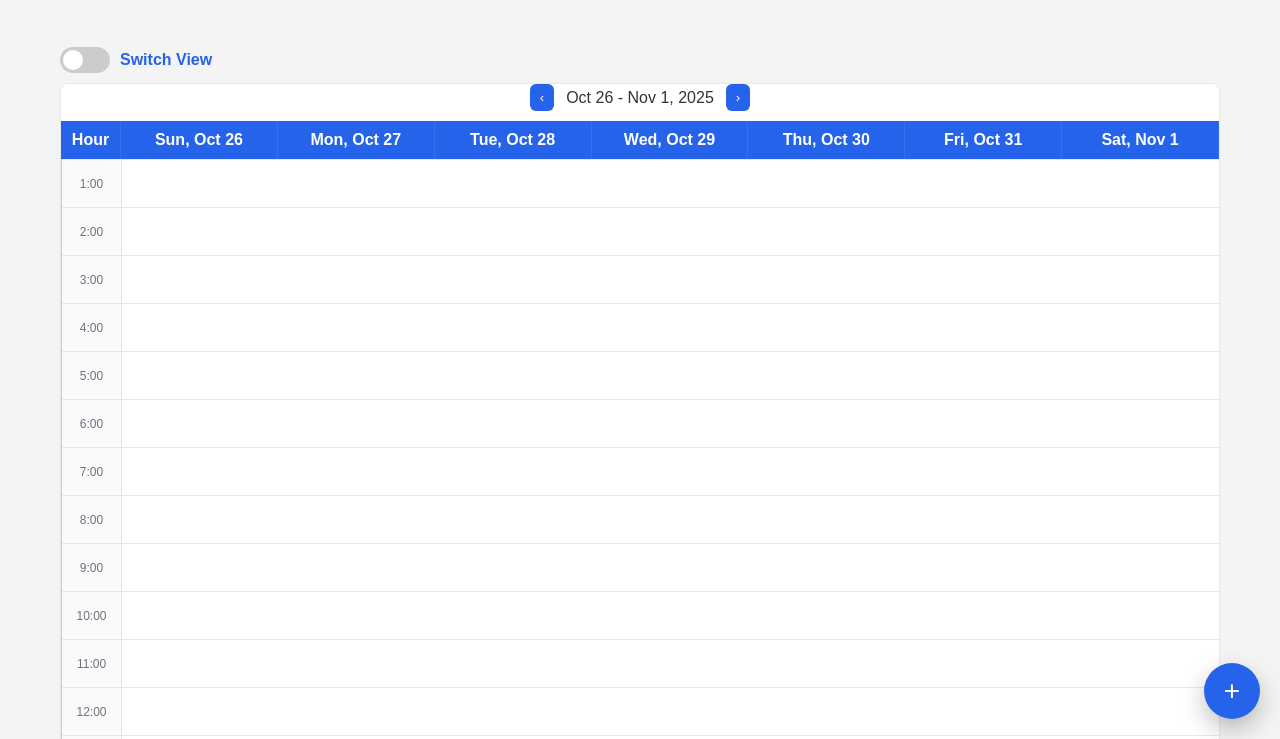
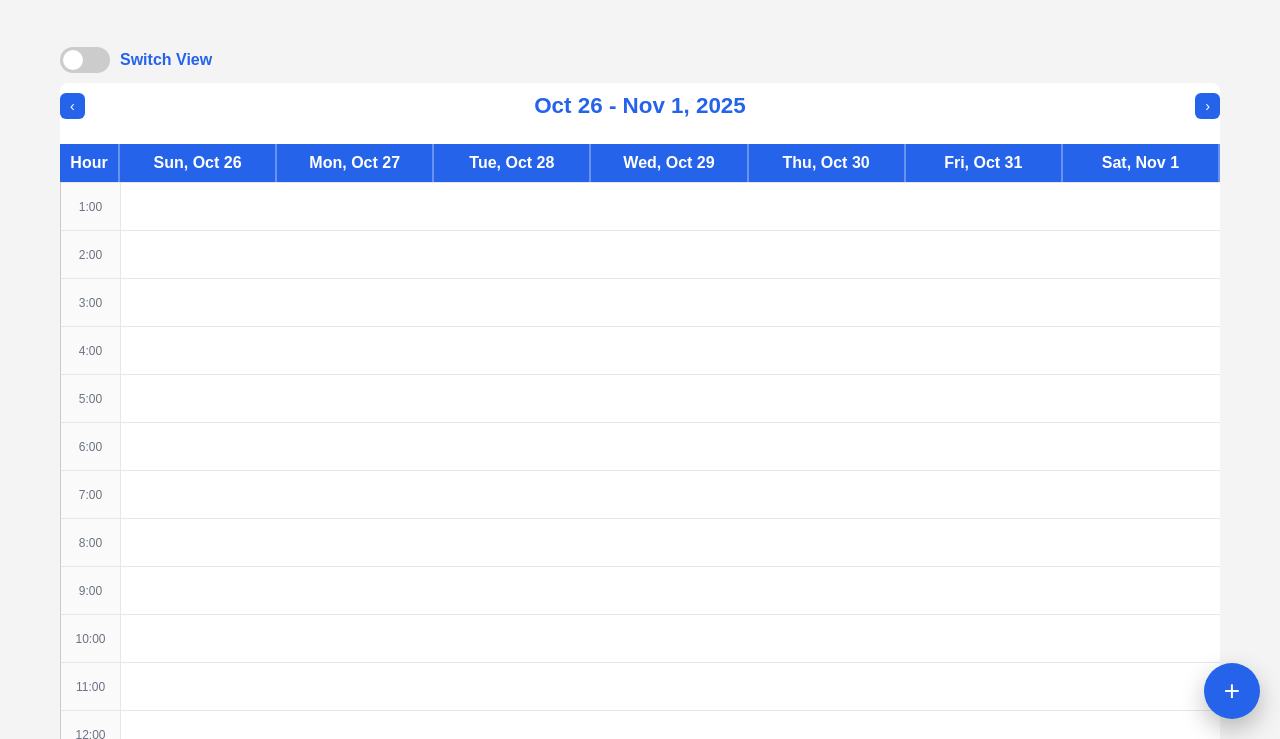
Before and after one commit to Hershey2428/OrgSite, a plain HTML site: page OrgSite.html in a window 1280 px wide. Shown: the part 61-800 px from the top of the page. Drawn offline with Linux system fonts and the light colour scheme.

Commit message:
Fixed arrows and formatting

```diff
--- a/OrgSite.css
+++ b/OrgSite.css
@@ -17,28 +17,61 @@ body{
   margin:20px auto;
   padding: 20px;
 }
+
 h1{
   color:#333;
   text-align:center;
   margin-bottom:10px;
 }
 
-.week-nav{
-  display:flex;
-  justify-content:center;
-  align-items:center;
-  gap:12px;
-  margin-bottom:10px;
-}
-.week-nav button{
-  background:var(--primary);
-  color:white;
-  border:none;
-  padding:6px 10px;
-  border-radius:6px;
-  cursor:pointer;
+.week-nav {
+  display: flex;
+  justify-content: center;
+  align-items: center;
+  margin: 10px 0 20px;
+  color: var(--primary);
+  gap: 10px;
 }
 
+.week-nav {
+  position: relative;
+  display: flex;
+  justify-content: center;
+  align-items: center;
+  margin: 10px 0 25px;
+  color: var(--primary);
+}
+
+.week-nav::before {
+  content: none;
+}
+
+.week-nav button {
+  background-color:var(--primary);
+  color: white;
+  border: none;
+  border-radius: 6px;
+  font-size: 0.9em;
+  padding: 5px 10px;
+  cursor: pointer;
+  position: absolute;
+  top: 50%;
+  transform: translateY(-50%);
+  transition: background-color 0.2s ease, transform 0.15s ease;
+}
+
+#prev-week {
+  left: 0%;
+}
+
+#next-week {
+  right: 0%;
+}
+
+#week-range {
+  font-weight: 700;
+  font-size: 1.4em;
+}
 .hidden {
   display: none !important;
 }
@@ -96,7 +129,7 @@ input:checked + .slider:before{transform: translateX(24px);}
 
 #week{
   background: var(--card);
-  border: 1px solid var(--grid);
+  border: 0px solid var(--grid);
   border-radius: 8px;
   overflow-x: auto;
   margin-bottom:12px;
@@ -109,7 +142,10 @@ input:checked + .slider:before{transform: translateX(24px);}
   font-weight: 600;
   text-align:center;
 }
-.days>div{ padding:10px; border-right:1px solid rgba(255,255,255,0.08); }
+.days>div{
+  padding:10px;
+  border-right:2px solid rgba(255, 255, 255, 0.301);
+}
 .hours{
   display: grid;
   grid-auto-rows: 48px;
@@ -133,18 +169,55 @@ input:checked + .slider:before{transform: translateX(24px);}
   font-size:12px;
   color:var(--muted);
 }
-.day-column { position:relative; padding:2px; }
+.day-column {
+  position:relative;
+  padding:2px;
+}
 
-.month-header { display:flex; justify-content:space-between; align-items:center; margin:10px 0; color:var(--primary); }
-.month-header button{ background:var(--primary); color:#fff; padding:6px 10px; border-radius:6px; border:none; cursor:pointer; }
-.month-days-header { display:grid; grid-template-columns:repeat(7,1fr); background:var(--primary); color:#fff; text-align:center; padding:6px 0; font-weight:600; }
-.month-grid { display:grid; grid-template-columns:repeat(7,1fr); gap:1px; background:var(--grid); }
-.month-cell { background:#fff; min-height:100px; position:relative; padding:6px; border:1px solid var(--grid); }
-.month-cell span { position:absolute; top:6px; right:6px; font-weight:700; }
+.month-header {
+  display:flex;
+  justify-content:space-between;
+  align-items:center; margin:10px 0;
+  color:var(--primary);
+}
+
+.month-header button{
+  background:var(--primary);
+  color:#fff; padding:6px 10px;
+  border-radius:6px; border:none;
+  cursor:pointer;
+}
+.month-days-header {
+  display:grid;
+  grid-template-columns:repeat(7,1fr);
+  background:var(--primary);
+  color:#fff; text-align:center;
+  padding:6px 0;
+  font-weight:600;
+}
+.month-grid {
+  display:grid;
+  grid-template-columns:repeat(7,1fr);
+  gap:1px;
+  background:var(--grid);
+}
+.month-cell {
+  background:#fff;
+  min-height:100px;
+  position:relative;
+  padding:6px;
+  border:1px
+  solid var(--grid);
+}
+.month-cell span {
+  position:absolute;
+  top:6px;
+  right:6px;
+  font-weight:700;
+}
 
 .month-cell.today { background:#dbeafe; border:2px solid var(--primary); }
 
-/* event styles */
 .month-event{
   background:var(--primary);
   color:#fff;
```
